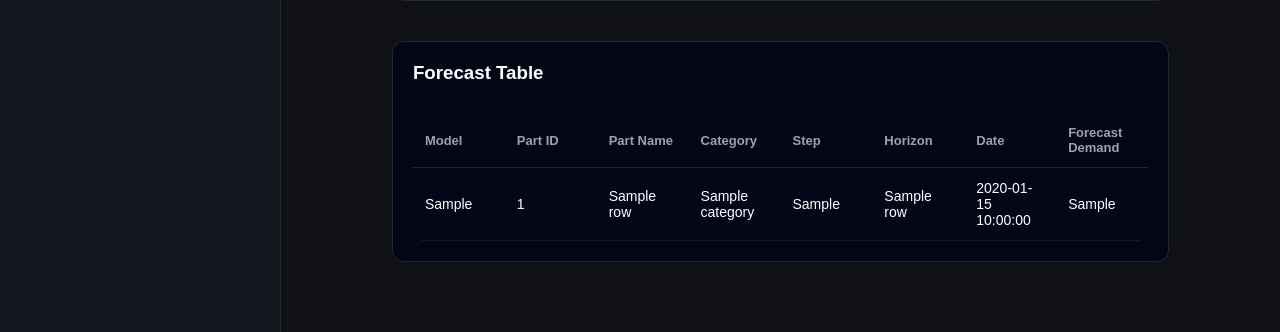
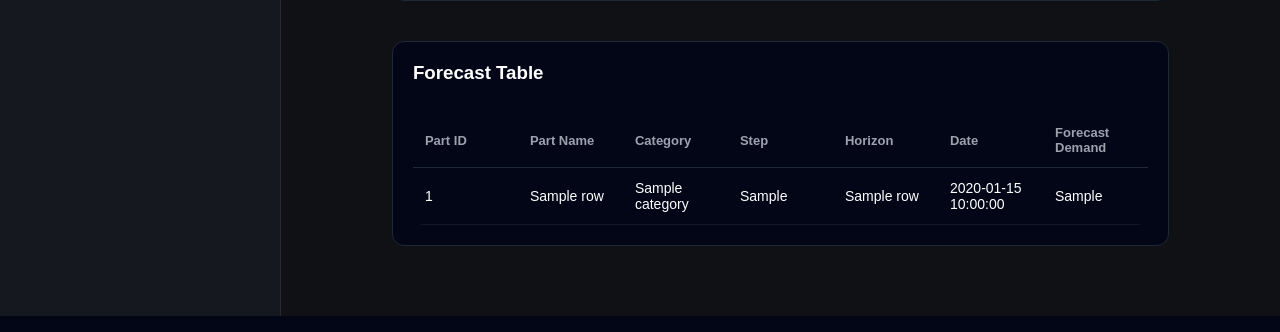
Before and after one commit to charles-balingit/SofdesProject, a Flask app: template app/templates/parts_procurement.html in a window 1280 px wide. Shown: the part 765-1097 px from the top of the page. Run offline with Flask 3, Linux system fonts and the light colour scheme; the template is opened without the code that fills it: most values are stand-ins (such as "Sample title", 1, 10 or a date in 2020).

Commit message:
Update parts_procurement.html

```diff
--- a/app/templates/parts_procurement.html
+++ b/app/templates/parts_procurement.html
@@ -51,7 +51,6 @@
                 <table class="forecast-table">
                     <thead>
                         <tr>
-                            <th>Model</th>
                             <th>Part ID</th>
                             <th>Part Name</th>
                             <th>Category</th>
@@ -64,7 +63,6 @@
                     <tbody>
                         {% for row in table_rows %}
                         <tr>
-                            <td>{{ row.model_key }}</td>
                             <td>{{ row.part_id }}</td>
                             <td>{{ row.part_name }}</td>
                             <td>{{ row.category }}</td>
```
